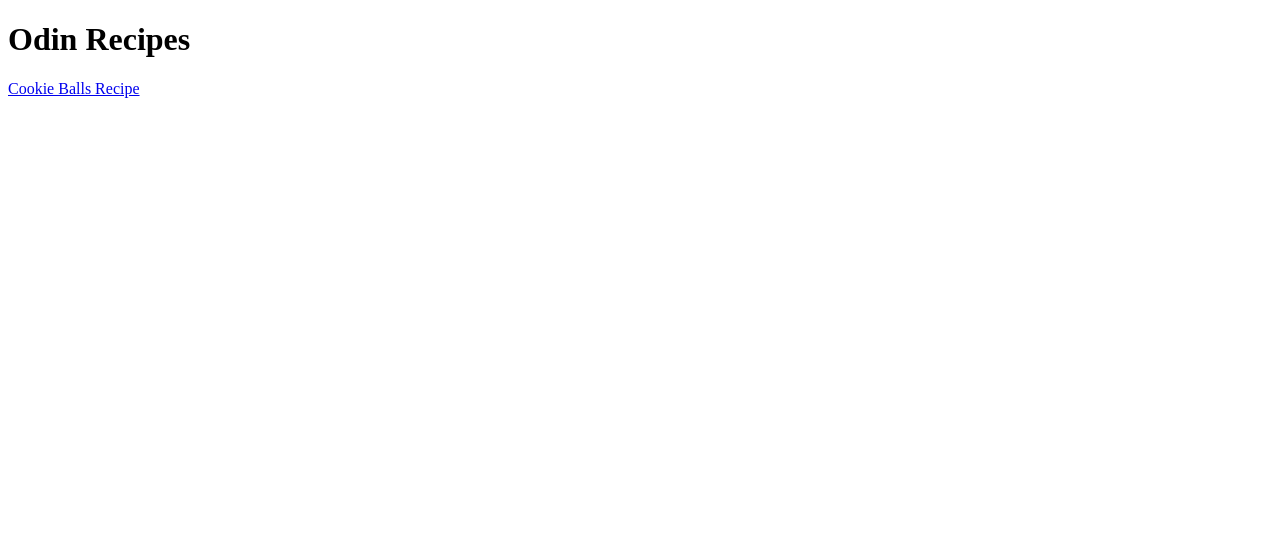
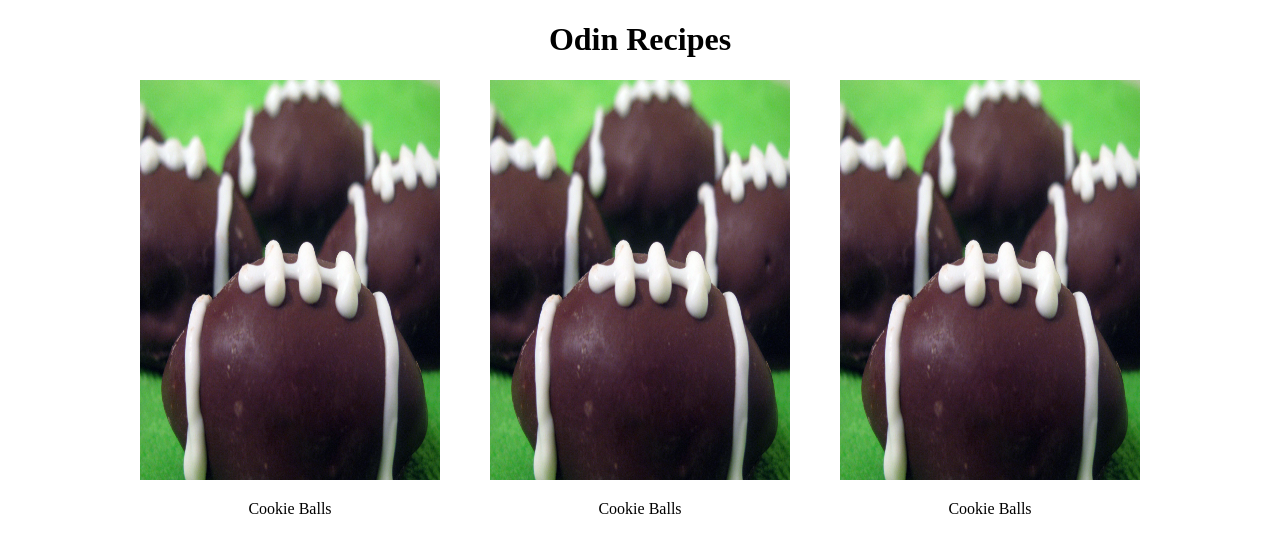
Before and after one commit to BigsizeJ/odin-recipes, a plain HTML site: page index.html in a window 1280 px wide. Drawn offline with Linux system fonts and the light colour scheme.

Commit message:
Update both index and recipe html have different css source.

```diff
--- a/index.html
+++ b/index.html
@@ -2,6 +2,7 @@
 <html lang="en">
     <head>
         <meta charset="utf-8">
+        <link rel="stylesheet" href="style.css">
         <title></title>
     </head>
     <body>
@@ -10,7 +11,18 @@
         </header>
 
         <div class="content">
-            <a href="recipes/cookie_balls.html">Cookie Balls Recipe</a>
+            <div class="left">
+                <a href="recipes/cookie_balls.html"><img src="recipes/img/cookie.jpg"></a>
+                <p>Cookie Balls</p>
+            </div>
+            <div class="mid">
+                <a href="recipes/cookie_balls.html"><img src="recipes/img/cookie.jpg"></a>
+                <p>Cookie Balls</p>
+            </div>
+            <div class="right">
+                <a href="recipes/cookie_balls.html"><img src="recipes/img/cookie.jpg"></a>
+                <p>Cookie Balls</p>
+            </div>
         </div>
     </body>
 </html>
--- a/style.css
+++ b/style.css
@@ -1,10 +1,26 @@
-.recipe-content{
-    display: flex;
-    flex-direction: column;
+body{
+    margin: 0px;
+    padding: 0px;
 }
 
-.products{
-    width: 15%;
-    border: 1px solid black;
-    border-radius: 100%;
+header{
+    text-align: center;
 }
+
+.content{
+    display: flex;
+    flex-direction: row;
+    align-items: center;
+    justify-content: center;
+    transition: 1s;
+    gap: 50px;
+}
+
+.left img, .mid img, .right img{
+    width: 300px;
+    height: 400px;
+}
+
+.left p, .mid p, .right p{
+    text-align: center;
+}
```
Also changed, not shown: recipes/cookie_balls.html (+1 -1 lines), recipes/img/background.jpg (added), recipes/style.css (added).
